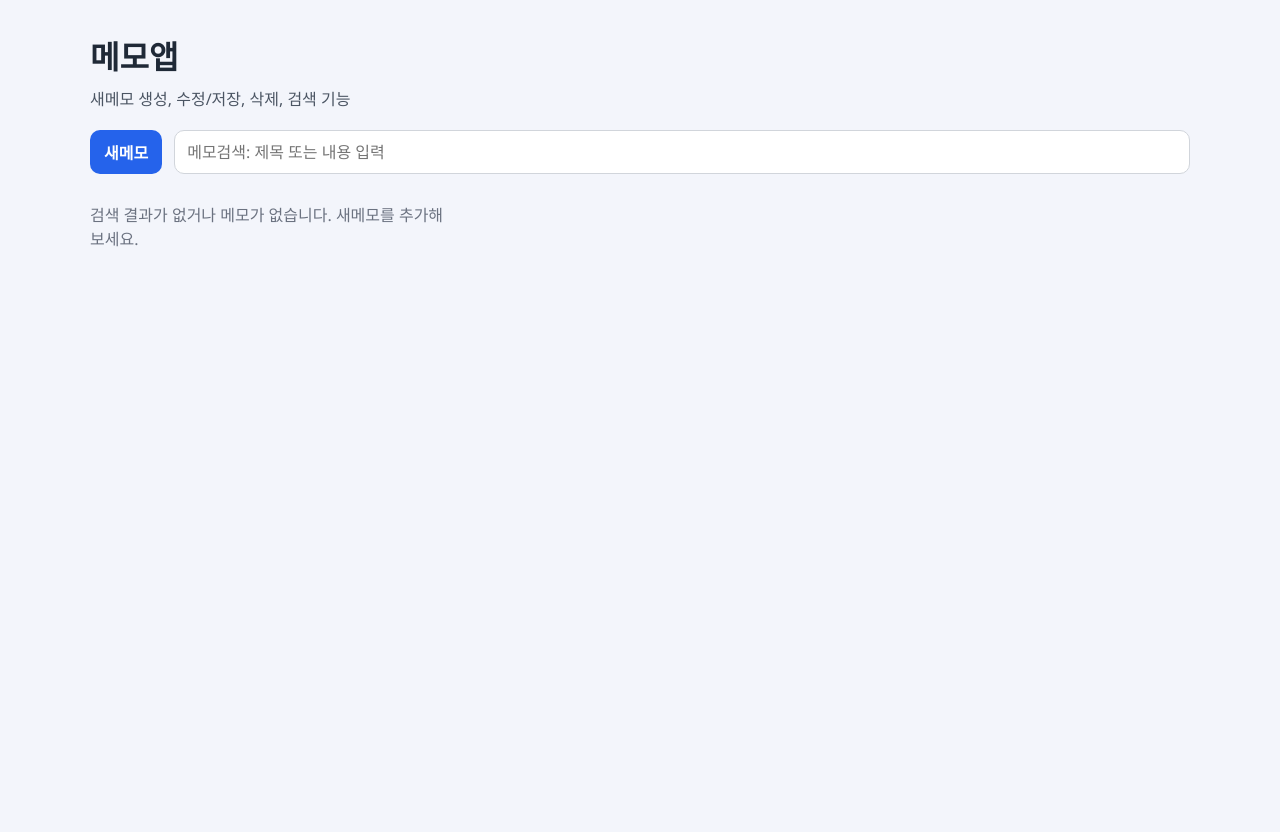
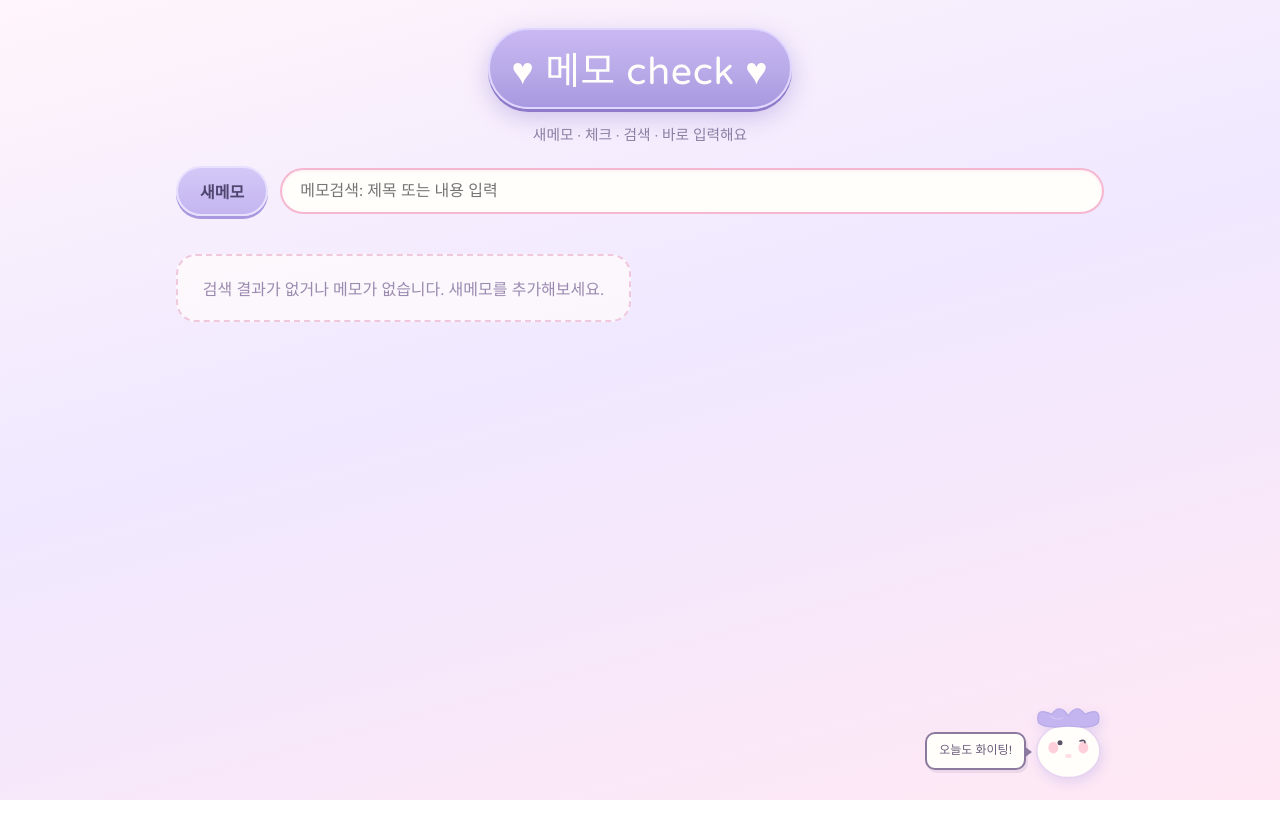
Before and after one commit to psanup2022-design/memo-app-05, a React (Vite) app: page / in a window 1280 px wide. After the commit the page ends 800 px from the top, so only its background shows below. Built offline with nearby package versions, Linux system fonts and the light colour scheme.

Commit message:
파스텔 체크리스트 UI(캡슐 입력·사각 체크)·하단 장식, 폰트 연동
Made-with: Cursor

```diff
--- a/index.html
+++ b/index.html
@@ -4,6 +4,12 @@
     <meta charset="UTF-8" />
     <meta name="viewport" content="width=device-width, initial-scale=1.0" />
     <title>메모앱</title>
+    <link rel="preconnect" href="https://fonts.googleapis.com" />
+    <link rel="preconnect" href="https://fonts.gstatic.com" crossorigin />
+    <link
+      href="https://fonts.googleapis.com/css2?family=Varela+Round&display=swap"
+      rel="stylesheet"
+    />
   </head>
   <body>
     <div id="root"></div>
--- a/src/App.css
+++ b/src/App.css
@@ -1,241 +1,387 @@
 .app {
-  width: min(1100px, 92vw);
-  margin: 32px auto;
+  width: min(960px, 94vw);
+  margin: 0 auto;
+  padding: 28px 16px 120px;
+  position: relative;
 }
 
-.app-header h1 {
-  margin: 0;
-  font-size: 2rem;
+/* —— 헤더 (스티커 느낌 타이틀) —— */
+.app-header {
+  text-align: center;
+  margin-bottom: 8px;
 }
 
-.app-header p {
-  margin: 8px 0 0;
-  color: #4b5563;
+.app-header__title {
+  margin: 0;
+  font-size: clamp(1.75rem, 4vw, 2.35rem);
+  font-weight: 400;
+  letter-spacing: 0.02em;
 }
 
+.app-header__title-inner {
+  display: inline-block;
+  padding: 10px 22px 12px;
+  border-radius: 999px;
+  color: #fffefb;
+  background: linear-gradient(180deg, #c9b8f2 0%, #b8a9e8 55%, #a898e0 100%);
+  text-shadow:
+    0 0 0 2px #9b8ad4,
+    0 1px 0 #7d6bb8,
+    0 2px 0 rgba(123, 105, 180, 0.35);
+  box-shadow:
+    0 3px 0 #8f7bc9,
+    0 8px 24px rgba(155, 138, 212, 0.45);
+  border: 2px solid #dfd6ff;
+}
+
+.app-header__sub {
+  margin: 14px 0 0;
+  font-size: 0.92rem;
+  color: #8b7fa3;
+}
+
+/* —— 툴바 —— */
 .toolbar {
-  margin-top: 20px;
+  margin-top: 22px;
   display: flex;
   gap: 12px;
   flex-wrap: wrap;
+  align-items: center;
 }
 
 .toolbar input {
   flex: 1;
-  min-width: 260px;
-  border: 1px solid #d1d5db;
-  border-radius: 10px;
-  background: #fff;
-  padding: 10px 12px;
+  min-width: 220px;
+  border: 2px solid var(--pink-border, #f5b8d0);
+  border-radius: 999px;
+  background: #fffefb;
+  padding: 11px 18px;
+  color: var(--text, #5c5266);
+  box-shadow: inset 0 1px 3px rgba(255, 182, 210, 0.25);
+}
+
+.toolbar input:focus {
+  outline: none;
+  border-color: #c4b5f0;
+  box-shadow:
+    inset 0 1px 3px rgba(255, 182, 210, 0.2),
+    0 0 0 3px rgba(200, 185, 242, 0.35);
 }
 
 .primary-btn {
   border: none;
-  border-radius: 10px;
-  padding: 10px 14px;
-  background: #2563eb;
-  color: #fff;
+  border-radius: 999px;
+  padding: 11px 22px;
+  background: linear-gradient(180deg, #d4c8f7 0%, #c4b5f0 100%);
+  color: #4f4670;
   font-weight: 700;
   cursor: pointer;
+  box-shadow: 0 3px 0 #a898e0;
+  border: 2px solid #e8e0ff;
 }
 
+.primary-btn:hover {
+  filter: brightness(1.04);
+}
+
+.primary-btn:active {
+  transform: translateY(2px);
+  box-shadow: 0 1px 0 #a898e0;
+}
+
+/* —— 그리드 —— */
 .notes-grid {
-  margin-top: 18px;
+  margin-top: 22px;
   display: grid;
-  grid-template-columns: repeat(auto-fill, minmax(290px, 1fr));
-  gap: 14px;
+  grid-template-columns: repeat(auto-fill, minmax(300px, 1fr));
+  gap: 18px;
 }
 
 .empty-state {
-  margin: 10px 0;
-  color: #6b7280;
+  margin: 16px 0;
+  padding: 20px;
+  text-align: center;
+  color: #9b8ab0;
+  background: rgba(255, 254, 251, 0.65);
+  border-radius: 20px;
+  border: 2px dashed #f0c8dd;
 }
 
+/* —— 메모 카드 —— */
 .note-card {
-  background: #fffbe6;
-  border: 1px solid #e5e7eb;
-  border-radius: 14px;
-  padding: 12px;
-  box-shadow: 0 8px 18px rgba(15, 23, 42, 0.08);
+  background: #fffefb;
+  border: 2px solid #f5d4e8;
+  border-radius: 22px;
+  padding: 14px 16px 16px;
+  box-shadow:
+    0 4px 0 #f8e0ec,
+    0 12px 28px rgba(184, 169, 232, 0.18);
 }
 
 .note-head {
   display: flex;
   gap: 8px;
   justify-content: space-between;
-  align-items: center;
+  align-items: flex-start;
+  flex-wrap: wrap;
 }
 
 .note-date {
-  font-size: 12px;
-  color: #6b7280;
+  font-size: 11px;
+  color: #a898c4;
 }
 
 .note-actions {
   display: flex;
   gap: 6px;
+  flex-wrap: wrap;
 }
 
 .note-actions button {
-  border: 1px solid #d1d5db;
-  border-radius: 8px;
-  padding: 5px 9px;
-  background: #fff;
+  border: 2px solid #f0c8dd;
+  border-radius: 999px;
+  padding: 6px 12px;
+  background: #fff5f9;
+  color: #7d6b9a;
   cursor: pointer;
+  font-size: 12px;
+}
+
+.note-actions button:hover {
+  background: #ffeef6;
+  border-color: #e8b8d8;
 }
 
 .note-actions .save-btn {
-  border-color: #15803d;
-  color: #15803d;
-  font-weight: 600;
+  border-color: #b8e0c8;
+  background: #f0fff5;
+  color: #3d7a55;
+  font-weight: 700;
 }
 
 .note-actions .danger-btn {
-  border-color: #dc2626;
-  color: #dc2626;
+  border-color: #ffc4d4;
+  background: #fff5f7;
+  color: #c94a6b;
 }
 
-.editor-area,
-.view-area {
-  margin-top: 10px;
+/* —— 본문 (제목 + 체크리스트) —— */
+.note-body {
+  margin-top: 12px;
+  display: grid;
+  gap: 10px;
+}
+
+.title-pill {
+  width: 100%;
+  border: 2px solid #f5c9df;
+  border-radius: 999px;
+  background: linear-gradient(180deg, #fff0f6 0%, #ffe4ec 100%);
+  padding: 10px 16px;
+  color: #5c5266;
+  box-shadow: inset 0 1px 0 rgba(255, 255, 255, 0.85);
+}
+
+.title-pill::placeholder {
+  color: #c4a8c0;
+}
+
+.title-pill:focus {
+  outline: none;
+  border-color: #c4b5f0;
+  box-shadow:
+    inset 0 1px 0 rgba(255, 255, 255, 0.85),
+    0 0 0 3px rgba(200, 185, 242, 0.3);
+}
+
+.checklist-hint {
+  margin: 0;
+  font-size: 11px;
+  color: #c4a8c0;
+  line-height: 1.4;
+}
+
+.checklist-editor {
   display: grid;
   gap: 8px;
 }
 
-.editor-area input {
-  width: 100%;
-  border: 1px solid #d1d5db;
-  border-radius: 10px;
-  background: #fff;
-  padding: 9px 10px;
+.checklist-row {
+  display: flex;
+  align-items: center;
+  gap: 10px;
 }
 
-.view-area h2 {
-  margin: 0;
-  font-size: 1.05rem;
+.checklist-row__spacer {
+  flex: 0 0 28px;
+  width: 28px;
+  min-width: 28px;
 }
 
-.checklist-hint {
-  margin: 0 0 4px;
-  font-size: 11px;
-  color: #9ca3af;
-  line-height: 1.35;
-}
-
-.checklist-editor {
-  display: grid;
-  gap: 6px;
-}
-
-.checklist-row {
-  display: grid;
-  grid-template-columns: 22px 1fr 28px;
-  gap: 10px;
+/* 사각 체크 (파스텔 테두리) */
+.check-square {
+  display: flex;
   align-items: center;
-}
-
-.check-circle {
-  width: 18px;
-  height: 18px;
-  min-width: 18px;
-  border-radius: 50%;
-  border: 2px solid #6b7280;
-  background: #fff;
+  justify-content: center;
+  flex: 0 0 22px;
+  width: 22px;
+  height: 22px;
+  min-width: 22px;
+  border-radius: 5px;
+  border: 2px solid #e8b8d8;
+  background: #fffefb;
   padding: 0;
   cursor: pointer;
   box-sizing: border-box;
-  transition: background 0.15s ease, border-color 0.15s ease;
+  transition:
+    background 0.15s ease,
+    border-color 0.15s ease,
+    box-shadow 0.15s ease;
 }
 
-.check-circle:hover {
-  border-color: #374151;
+.check-square:hover {
+  border-color: #c4b5f0;
+  box-shadow: 0 0 0 2px rgba(200, 185, 242, 0.25);
 }
 
-.check-circle--on {
-  background: #4b5563;
-  border-color: #4b5563;
-  box-shadow: inset 0 0 0 2px #fffbe6;
+.check-square--on {
+  background: linear-gradient(145deg, #d4c8f7 0%, #c4b5f0 100%);
+  border-color: #b8a9e8;
+  box-shadow: inset 0 1px 0 rgba(255, 255, 255, 0.35);
 }
 
-.checklist-input {
-  min-width: 0;
-  border: none;
-  border-bottom: 1px solid #d1d5db;
-  border-radius: 0;
-  padding: 6px 2px;
-  background: transparent;
+.check-square--on::after {
+  content: '\2713';
+  font-size: 12px;
+  line-height: 1;
+  color: #fffefb;
+  font-weight: 700;
 }
 
-.checklist-input:focus {
-  border-bottom-color: #2563eb;
+/* 캡슐형 입력 */
+.checklist-pill {
+  flex: 1;
+  min-width: 0;
+  border: 2px solid #ffd0e0;
+  border-radius: 999px;
+  background: linear-gradient(180deg, #fff5f9 0%, #ffe4ec 100%);
+  padding: 9px 16px;
+  color: #5c5266;
+  box-shadow: inset 0 1px 2px rgba(255, 255, 255, 0.7);
+}
+
+.checklist-pill::placeholder {
+  color: #dcb8d0;
+}
+
+.checklist-pill:focus {
   outline: none;
+  border-color: #c4b5f0;
+  box-shadow:
+    inset 0 1px 2px rgba(255, 255, 255, 0.7),
+    0 0 0 3px rgba(200, 185, 242, 0.28);
+}
+
+.checklist-pill:disabled {
+  opacity: 0.85;
 }
 
 .remove-item-btn {
+  flex: 0 0 28px;
+  width: 28px;
+  height: 28px;
+  min-width: 28px;
   border: none;
-  border-radius: 8px;
-  background: transparent;
-  color: #9ca3af;
-  font-size: 1.25rem;
+  border-radius: 50%;
+  background: #fff0f4;
+  color: #d889a8;
+  font-size: 1.1rem;
   line-height: 1;
-  padding: 4px;
+  padding: 0;
   cursor: pointer;
 }
 
 .remove-item-btn:hover {
-  color: #b91c1c;
-  background: rgba(185, 28, 28, 0.08);
+  color: #c94a6b;
+  background: #ffe0ea;
 }
 
 .add-item-btn {
   justify-self: start;
   margin-top: 2px;
-  border: 1px dashed #93c5fd;
-  border-radius: 8px;
-  background: transparent;
-  color: #2563eb;
+  border: 2px dashed #f0b8d8;
+  border-radius: 999px;
+  background: rgba(255, 245, 250, 0.8);
+  color: #b8a9e8;
   font-size: 12px;
-  padding: 6px 10px;
+  font-weight: 700;
+  padding: 8px 16px;
   cursor: pointer;
 }
 
 .add-item-btn:hover {
-  background: #eff6ff;
-  border-style: solid;
+  background: #fff5fb;
+  border-color: #c4b5f0;
+  color: #8f7bc9;
 }
 
-.checklist-view {
-  margin: 0;
-  padding-left: 0;
-  list-style: none;
-  display: grid;
-  gap: 6px;
-  color: #374151;
+/* 완료 항목 입력 스타일 */
+.checklist-row:has(.check-square--on) .checklist-pill {
+  text-decoration: line-through;
+  color: #b8a8c4;
+  background: linear-gradient(180deg, #faf8ff 0%, #f3eeff 100%);
+  border-color: #e8e0f5;
 }
 
-.checklist-view-row {
+/* —— 하단 장식 (말풍선 + 토끼) —— */
+.app-footer {
+  position: fixed;
+  right: max(12px, calc(50vw - 480px));
+  bottom: 12px;
   display: flex;
-  align-items: center;
-  gap: 10px;
-  min-height: 1.5em;
+  align-items: flex-end;
+  gap: 0;
+  pointer-events: none;
+  z-index: 2;
 }
 
-.check-circle-view {
-  width: 14px;
-  height: 14px;
-  min-width: 14px;
-  border-radius: 50%;
-  border: 2px solid #6b7280;
-  box-sizing: border-box;
-  flex-shrink: 0;
+.app-footer__speech {
+  position: relative;
+  margin-right: -6px;
+  margin-bottom: 18px;
+  padding: 8px 12px 10px;
+  max-width: 140px;
+  font-size: 12px;
+  line-height: 1.35;
+  color: #6b5d7a;
+  background: #fffefb;
+  border: 2px solid #8b7a9e;
+  border-radius: 10px;
+  box-shadow: 2px 3px 0 rgba(139, 122, 158, 0.15);
 }
 
-.check-circle-view--on {
-  background: #6b7280;
-  box-shadow: inset 0 0 0 2px #fffbe6;
+.app-footer__speech::after {
+  content: '';
+  position: absolute;
+  right: -8px;
+  bottom: 10px;
+  border-width: 6px 0 6px 8px;
+  border-style: solid;
+  border-color: transparent transparent transparent #8b7a9e;
 }
 
-.checklist-view-text--done {
-  text-decoration: line-through;
-  color: #9ca3af;
+.app-footer__speech span {
+  display: block;
 }
+
+.app-footer__bunny {
+  filter: drop-shadow(2px 4px 6px rgba(184, 169, 232, 0.35));
+}
+
+@media (max-width: 520px) {
+  .app-footer {
+    right: 8px;
+    transform: scale(0.88);
+    transform-origin: bottom right;
+  }
+}
--- a/src/App.jsx
+++ b/src/App.jsx
@@ -168,6 +168,7 @@ export default function App() {
           ? note
           : {
               ...note,
+              updatedAt: new Date().toISOString(),
               checklist: note.checklist.map((item) =>
                 item.id === itemId
                   ? {
@@ -249,8 +250,14 @@ export default function App() {
   return (
     <div className="app">
       <header className="app-header">
-        <h1>{'\uBA54\uBAA8\uC571'}</h1>
-        <p>{'\uC0C8\uBA54\uBAA8 \uC0DD\uC131, \uC218\uC815/\uC800\uC7A5, \uC0AD\uC81C, \uAC80\uC0C9 \uAE30\uB2A5'}</p>
+        <h1 className="app-header__title">
+          <span className="app-header__title-inner">
+            {'\u2665'} {'\uBA54\uBAA8'} check {'\u2665'}
+          </span>
+        </h1>
+        <p className="app-header__sub">
+          {'\uC0C8\uBA54\uBAA8 · \uCCB4\uD06C · \uAC80\uC0C9 · \uBC14\uB85C \uC785\uB825\uD574\uC694'}
+        </p>
       </header>
 
       <section className="toolbar">
@@ -297,28 +304,32 @@ export default function App() {
                 </div>
               </div>
 
-              {note.isEditing ? (
-                <div className="editor-area">
+              <div className="note-body">
                 <input
                   type="text"
-                    placeholder={'\uBA54\uBAA8 \uC81C\uBAA9'}
+                  className="title-pill"
+                  placeholder={EMPTY_TITLE}
                   value={note.title}
                   onChange={(e) => handleChange(note.id, 'title', e.target.value)}
                 />
+                {note.isEditing ? (
+                  <p className="checklist-hint">
+                    {'Enter: \uC0C8 \uD56D\uBAA9 · \uBE48 \uD589 Backspace: \uD589 \uC0AD\uC81C'}
+                  </p>
+                ) : null}
                 <div className="checklist-editor">
-                    <p className="checklist-hint">{'Enter: \uC0C8 \uD56D\uBAA9 · \uBE48 \uD589\uC5D0\uC11C Backspace: \uD589 \uC0AD\uC81C'}</p>
                   {note.checklist.map((item) => (
                     <div className="checklist-row" key={item.id}>
                       <button
                         type="button"
-                          className={`check-circle ${item.checked ? 'check-circle--on' : ''}`}
+                        className={`check-square ${item.checked ? 'check-square--on' : ''}`}
                         aria-pressed={item.checked}
                         aria-label={item.checked ? '\uC644\uB8CC \uCDE8\uC18C' : '\uC644\uB8CC'}
                         onClick={() => handleChecklistToggle(note.id, item.id)}
                       />
                       <input
                         type="text"
-                          className="checklist-input"
+                        className="checklist-pill"
                         placeholder={EMPTY_ITEM_TEXT}
                         value={item.text}
                         ref={(el) => {
@@ -327,6 +338,7 @@ export default function App() {
                         onChange={(e) => handleChecklistTextChange(note.id, item.id, e.target.value)}
                         onKeyDown={(e) => handleChecklistKeyDown(note.id, item.id, e)}
                       />
+                      {note.isEditing ? (
                         <button
                           type="button"
                           className="remove-item-btn"
@@ -335,6 +347,9 @@ export default function App() {
                         >
                           {'\u00D7'}
                         </button>
+                      ) : (
+                        <span className="checklist-row__spacer" aria-hidden="true" />
+                      )}
                     </div>
                   ))}
                   <button type="button" className="add-item-btn" onClick={() => handleAddChecklistItem(note.id)}>
@@ -342,32 +357,33 @@ export default function App() {
                   </button>
                 </div>
               </div>
-              ) : (
-                <div className="view-area">
-                  <h2>{note.title || EMPTY_TITLE}</h2>
-                  <ul className="checklist-view">
-                    {note.checklist.length === 0 ? (
-                      <li>{'\uB0B4\uC6A9\uC774 \uC5C6\uC2B5\uB2C8\uB2E4.'}</li>
-                    ) : (
-                      note.checklist.map((item) => (
-                        <li key={item.id} className="checklist-view-row">
-                          <span
-                            className={`check-circle-view ${item.checked ? 'check-circle-view--on' : ''}`}
-                            aria-hidden
-                          />
-                          <span className={item.checked ? 'checklist-view-text--done' : ''}>
-                            {item.text || '\uBE48 \uD56D\uBAA9'}
-                          </span>
-                        </li>
-                      ))
-                    )}
-                  </ul>
-                </div>
-              )}
             </article>
           ))
         )}
       </main>
+
+      <footer className="app-footer" aria-hidden="true">
+        <div className="app-footer__speech">
+          <span>{'\uC624\uB298\uB3C4 \uD654\uC774\uD305!'}</span>
+        </div>
+        <div className="app-footer__bunny" aria-hidden="true">
+          <svg viewBox="0 0 120 100" width="100" height="84" xmlns="http://www.w3.org/2000/svg">
+            <ellipse cx="58" cy="62" rx="38" ry="32" fill="#fffefb" stroke="#e8d4f0" strokeWidth="2" />
+            <ellipse cx="40" cy="58" rx="6" ry="7" fill="#ffd0dc" />
+            <ellipse cx="76" cy="58" rx="6" ry="7" fill="#ffd0dc" />
+            <circle cx="48" cy="52" r="3" fill="#5c5266" />
+            <path d="M72 50 Q78 48 78 52" stroke="#5c5266" strokeWidth="2" fill="none" strokeLinecap="round" />
+            <ellipse cx="58" cy="68" rx="4" ry="2.5" fill="#ffd0dc" opacity="0.7" />
+            <path
+              d="M22 28 Q18 8 38 18 Q48 4 58 20 Q68 4 78 18 Q98 8 94 28 Q88 36 58 32 Q30 36 22 28"
+              fill="#c4b5f0"
+              stroke="#b8a9e8"
+              strokeWidth="1.5"
+            />
+            <path d="M36 20 Q44 26 52 22" fill="none" stroke="#dfd6f5" strokeWidth="1" opacity="0.8" />
+          </svg>
+        </div>
+      </footer>
     </div>
   )
 }
--- a/src/index.css
+++ b/src/index.css
@@ -1,6 +1,14 @@
 :root {
   color-scheme: light;
-  font-family: "Segoe UI", Roboto, Helvetica, Arial, sans-serif;
+  font-family: 'Varela Round', 'Segoe UI', sans-serif;
+  --lavender: #b8a9e8;
+  --lavender-deep: #9b8ad4;
+  --pink-soft: #ffe4ec;
+  --pink-field: #ffd6e4;
+  --pink-border: #f5b8d0;
+  --white: #fffefb;
+  --text: #5c5266;
+  --bubble-outline: #8b7a9e;
 }
 
 * {
@@ -10,8 +18,8 @@
 body {
   margin: 0;
   min-height: 100vh;
-  background: #f3f5fb;
-  color: #1f2937;
+  background: linear-gradient(165deg, #fff5fb 0%, #f0e8ff 45%, #ffe8f4 100%);
+  color: var(--text);
 }
 
 button,
```
Lines whose indentation alone changed are shown as unchanged.
